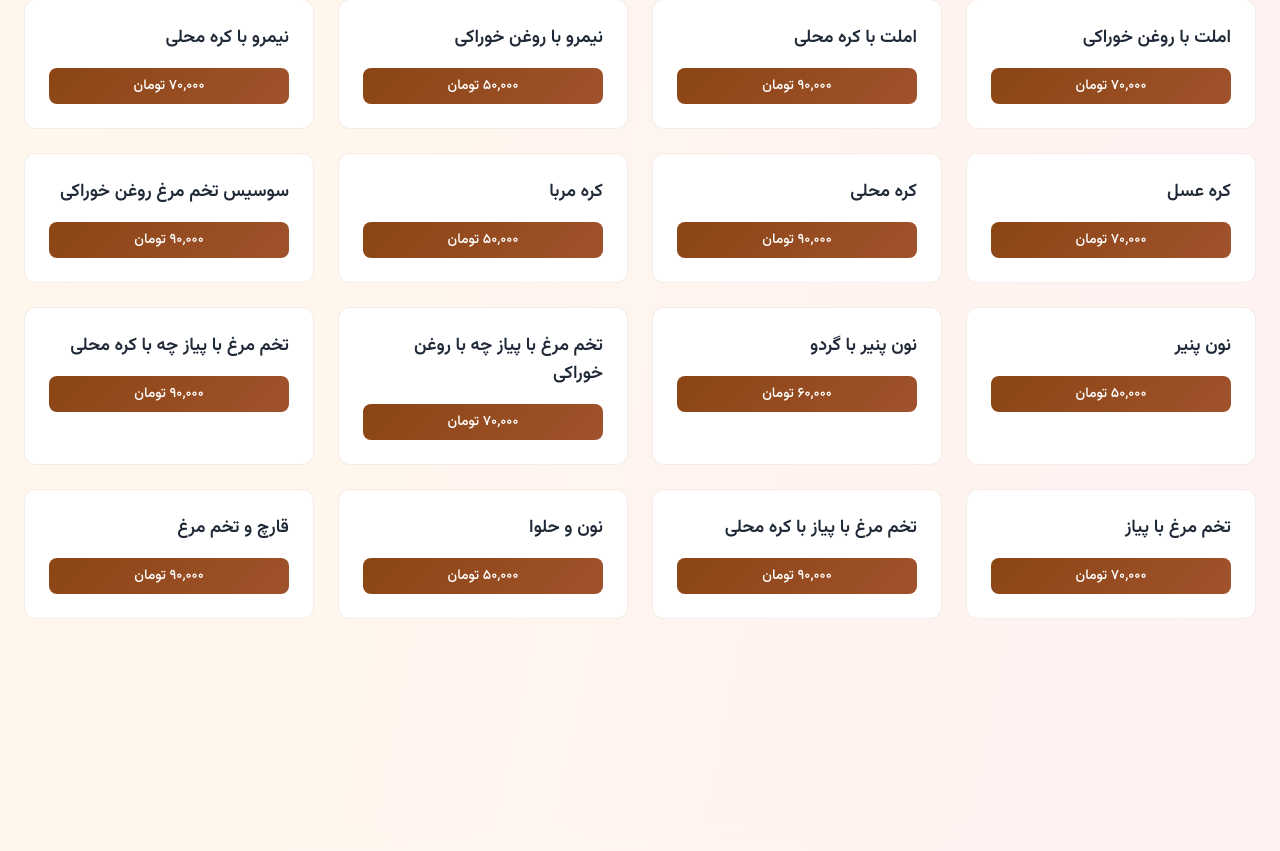
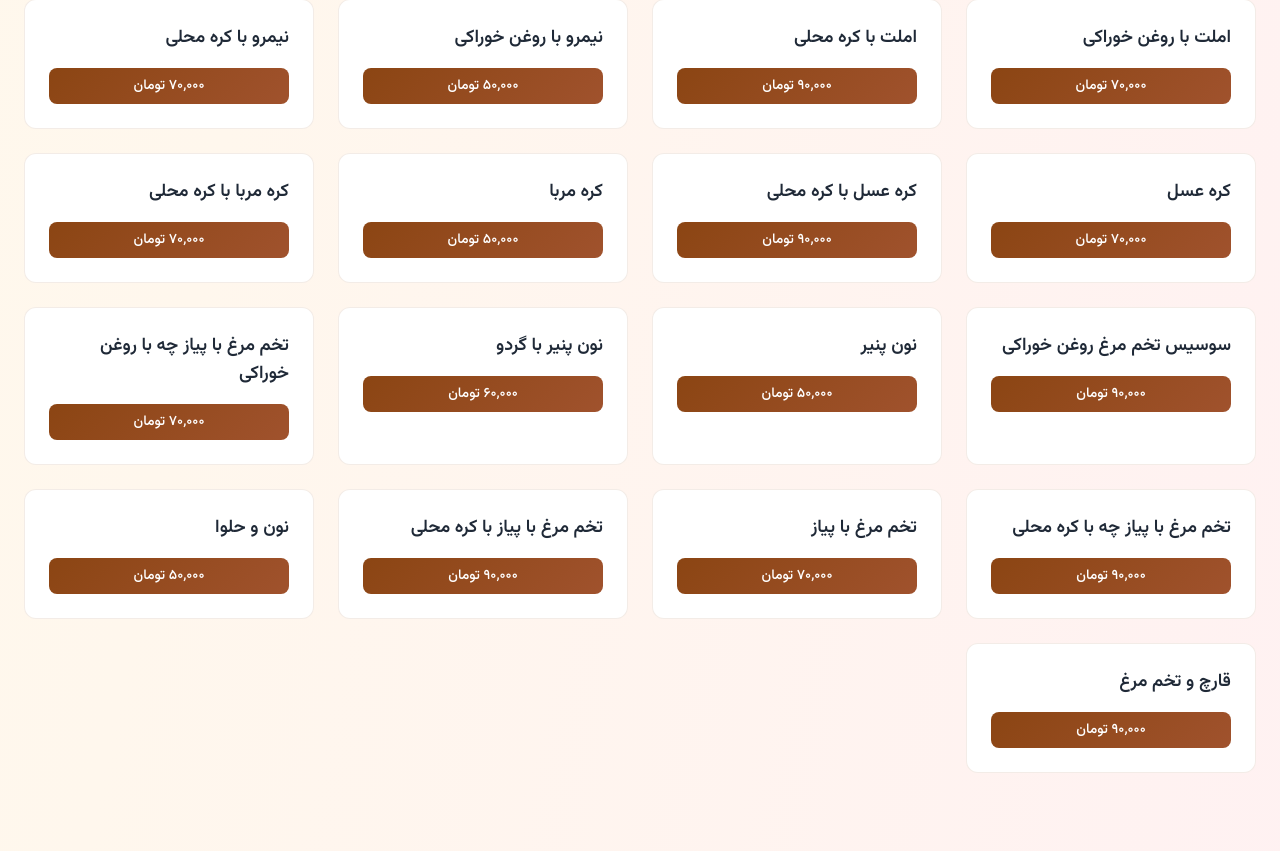
Before and after one commit to brandiico/hanicafe, a plain HTML site: page index.html in a window 1280 px wide. Shown: the part 5332-6183 px from the top of the page. Drawn offline with nearby package versions, Linux system fonts and the light colour scheme.

Commit message:
Update index.html

```diff
--- a/index.html
+++ b/index.html
@@ -726,7 +726,7 @@
 
                 <div class="menu-card rounded-xl p-6">
                     <div class="mb-4">
-                        <h3 class="text-lg font-semibold text-gray-800 dark:text-gray-100 mb-2">کره محلی</h3>
+                        <h3 class="text-lg font-semibold text-gray-800 dark:text-gray-100 mb-2">کره عسل با کره محلی</h3>
                     </div>
                     <div class="price-tag px-3 py-2 rounded-lg text-center font-medium text-sm number-fa">۹۰,۰۰۰ تومان</div>
                 </div>
@@ -736,6 +736,13 @@
                         <h3 class="text-lg font-semibold text-gray-800 dark:text-gray-100 mb-2">کره مربا</h3>
                     </div>
                     <div class="price-tag px-3 py-2 rounded-lg text-center font-medium text-sm number-fa">۵۰,۰۰۰ تومان</div>
+                </div>
+
+                <div class="menu-card rounded-xl p-6">
+                    <div class="mb-4">
+                        <h3 class="text-lg font-semibold text-gray-800 dark:text-gray-100 mb-2">کره مربا با کره محلی</h3>
+                    </div>
+                    <div class="price-tag px-3 py-2 rounded-lg text-center font-medium text-sm number-fa">۷۰,۰۰۰ تومان</div>
                 </div>
 
                 <div class="menu-card rounded-xl p-6">
```
